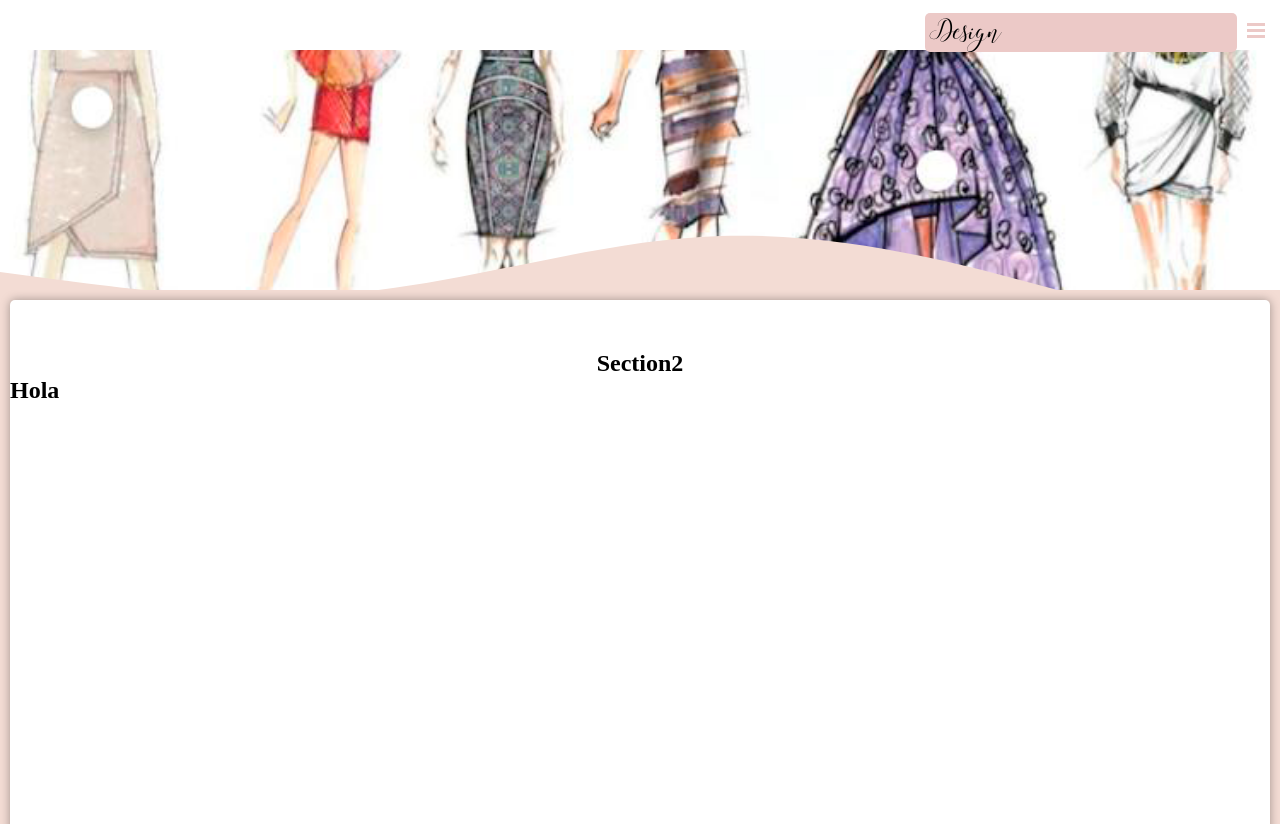
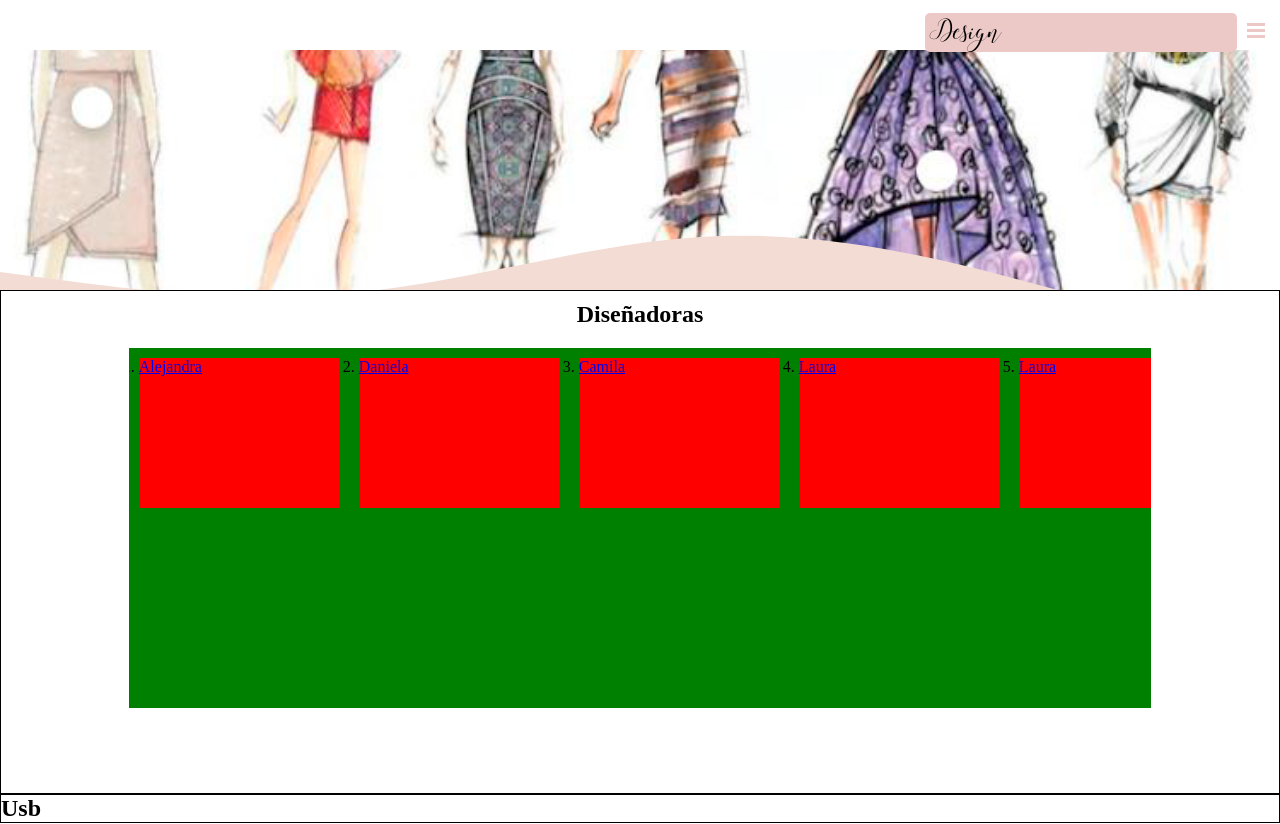
Before and after one commit to StevenC23/Design, a React (Create React App) app: page / in a window 1280 px wide. Shown: the top 824 px of the page. Built offline with nearby package versions, Linux system fonts and the light colour scheme.

Commit message:
scroll designers

```diff
--- a/src/App.jsx
+++ b/src/App.jsx
@@ -1,5 +1,6 @@
 import React from "react";
 import "./index.css";
+import Designers from "./components/designerscard/index";
 
 import Navbar from "./components/navbar/index";
 
@@ -10,20 +11,11 @@ function App() {
         <Navbar />
         <div className="section1"></div>
       </header>
-      <section className="section2">
-        <div className="section-div-container">
+      <Designers />
+      <section className="usb">
+        <div className="usb-container">
           <div className="section-title">
-            <h2>Section2</h2>
-          </div>
-          <div>
-            <h1>Hola</h1>
-          </div>
-        </div>
-      </section>
-      <section className="section3">
-        <div className="section-div-container">
-          <div className="section-title">
-            <h2>Section3</h2>
+            <h2>Usb</h2>
           </div>
         </div>
       </section>
--- /dev/null
+++ b/src/components/designerscard/Designers.css
@@ -0,0 +1,37 @@
+.designers {
+  /* background-color: red; */
+  height: 63vh;
+  display: flex;
+  flex-direction: column;
+  border: 1px solid black;
+}
+
+.designers .designers-title {
+  width: 80%;
+  display: flex;
+  margin: 0 auto;
+  justify-content: center;
+}
+.designers .designers-title h2 {
+  padding: 10px;
+}
+.designers-container-cards {
+  background-color: green;
+  width: 80%;
+  height: 45vh;
+  margin: 10px auto;
+  display: flex;
+  flex-direction: row;
+  overflow-x: scroll;
+  scroll-snap-type: x mandatory;
+}
+
+.designers-container-cards .designers-card {
+  min-width: 200px;
+  height: 150px;
+  margin: 10px;
+  background-color: red;
+  scroll-snap-align: center;
+}
+.designers-container-cards .designers-card div a {
+}
--- /dev/null
+++ b/src/components/designerscard/Designers.jsx
@@ -0,0 +1,24 @@
+import React from "react";
+import "./Designers.css";
+import { DESIGNERS } from "../../source/designers/index";
+
+const Designers = () => {
+  return (
+    <section className="designers">
+      <div className="designers-title">
+        <h2>Diseñadoras</h2>
+      </div>
+      <ol className="designers-container-cards">
+        {DESIGNERS.map((ds) => (
+          <li key={ds.id} className="designers-card">
+            <div>
+              <a href="/">{ds.nombre}</a>
+            </div>
+          </li>
+        ))}
+      </ol>
+    </section>
+  );
+};
+
+export default Designers;
--- /dev/null
+++ b/src/components/designerscard/index.js
@@ -0,0 +1 @@
+export { default } from "./Designers";
--- a/src/index.css
+++ b/src/index.css
@@ -9,26 +9,8 @@
   box-sizing: border-box;
 }
 
-section {
-  height: 100vh;
-  background-color: #f3dcd4;
-  display: flex;
-  justify-content: center;
-  /* position: relative; */
-}
-
-section .section-div-container {
-  width: 100%;
-  background-color: white;
-  margin: 10px;
-  border-radius: 5px;
-  box-shadow: 0px 0px 10px rgba(0, 0, 0, 0.342);
-}
-
-section .section-div-container .section-title {
-  display: flex;
-  justify-content: center;
-  margin-top: 50px;
+.usb {
+  border: 1px solid black;
 }
 
 .section1 {
--- /dev/null
+++ b/src/source/designers/index.js
@@ -0,0 +1,32 @@
+export const DESIGNERS = [
+  {
+    id: 1,
+    nombre: "Alejandra",
+    edad: "19",
+  },
+  {
+    id: 2,
+    nombre: "Daniela",
+    edad: "19",
+  },
+  {
+    id: 3,
+    nombre: "Camila",
+    edad: "19",
+  },
+  {
+    id: 4,
+    nombre: "Laura",
+    edad: "19",
+  },
+  {
+    id: 5,
+    nombre: "Laura",
+    edad: "19",
+  },
+  {
+    id: 6,
+    nombre: "Laura",
+    edad: "19",
+  },
+];
```
